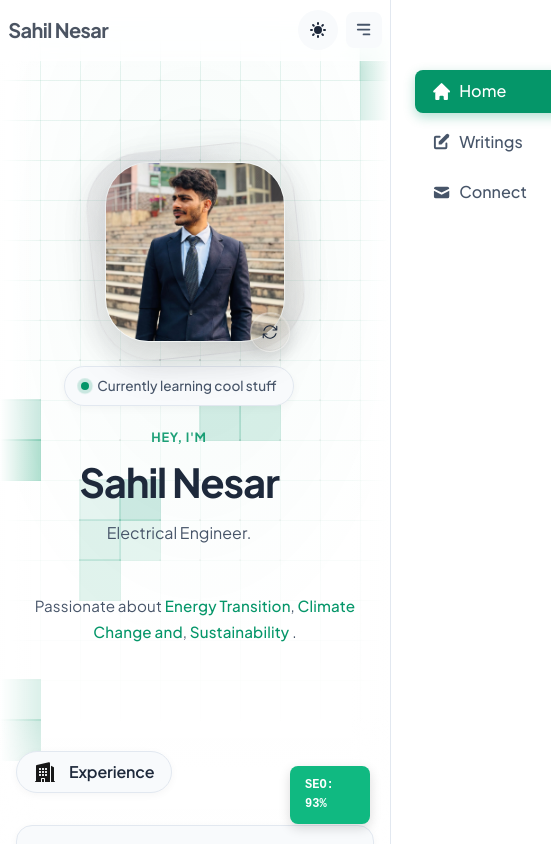
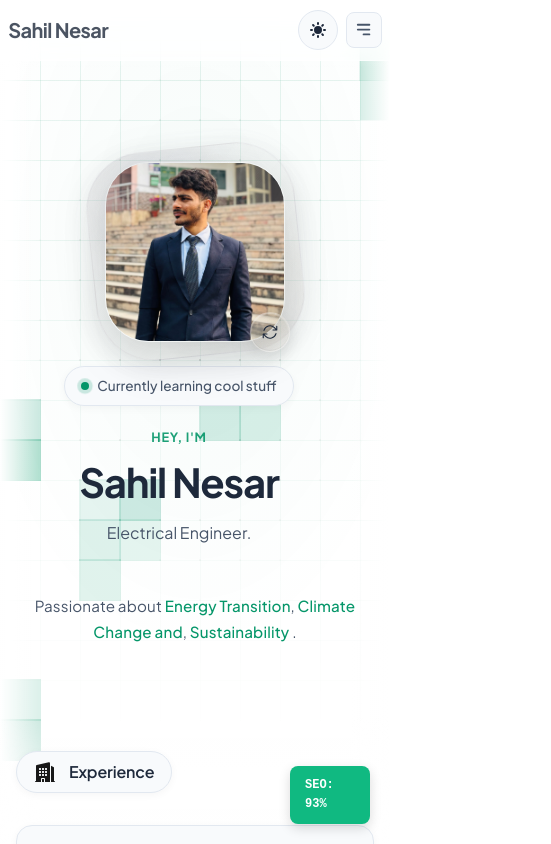
Before and after one commit to faizi-7/faizfolio, a React (Vite) app: page / in a window 390 px wide. Shown: the top 844 px of the page, 551 px wide, since content can reach past the window. Built offline with nearby package versions, Linux system fonts and the light colour scheme.

Commit message:
feat: Enhance navigation styling with borders, flex-shrink, improved mobile menu transitions, and root overflow control.

```diff
--- a/src/components/Navigation.module.css
+++ b/src/components/Navigation.module.css
@@ -148,6 +148,7 @@
   align-items: center;
   gap: 0.5rem;
   z-index: 1001;
+  flex-shrink: 0;
 }
 
 /* Theme Toggle */
@@ -165,6 +166,8 @@
   transition: all 0.3s ease;
   overflow: hidden;
   box-shadow: var(--glass-shadow);
+  border: 1px solid var(--border-color);
+  flex-shrink: 0;
 }
 
 .themeToggle:hover {
@@ -231,12 +234,13 @@
   justify-content: center;
   width: clamp(36px, 32px + 1vw, 40px);
   height: clamp(36px, 32px + 1vw, 40px);
-  border: none;
+  border: 1px solid var(--border-color);
   border-radius: 8px;
   background: var(--background-secondary);
   color: var(--text-secondary);
   cursor: pointer;
   transition: all 0.2s ease;
+  flex-shrink: 0;
 }
 
 .mobileMenuToggle:hover {
@@ -290,13 +294,16 @@
     margin: 0;
     gap: 0.5rem;
     transform: translateX(100%);
-    transition: transform 0.3s ease;
+    transition: transform 0.3s cubic-bezier(0.4, 0, 0.2, 1), visibility 0.3s linear;
     z-index: 1000;
     border-left: 1px solid var(--border-color);
+    visibility: hidden;
   }
 
   .navList.mobileOpen {
     transform: translateX(0);
+    visibility: visible;
+    transition: transform 0.3s cubic-bezier(0.4, 0, 0.2, 1), visibility 0s linear;
   }
 
   .navItem {
--- a/src/index.css
+++ b/src/index.css
@@ -126,6 +126,8 @@ body {
   transition: color 0.3s ease;
   position: relative;
   min-height: 100vh;
+  overflow-x: hidden;
+  width: 100%;
 }
 
 /* Liquid Glass Utilities */
```
